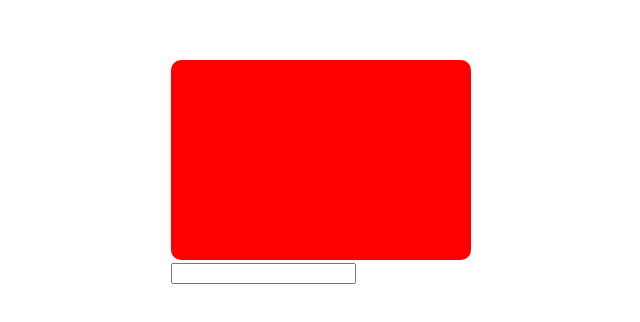
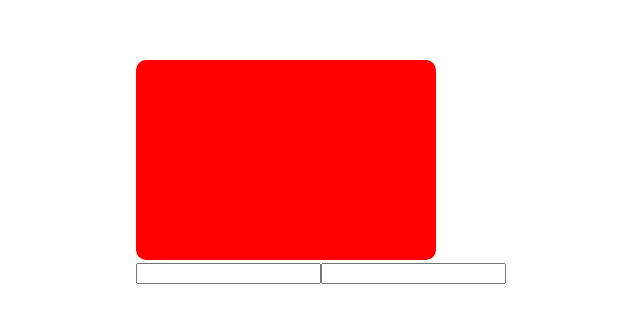
Before and after one commit to iassia/react-playground, a React (Vite) app: page / in a window 1280 px wide. Shown: the part 228-550 px from the top of the page, without its empty margins (319-959 px from the left). Built offline with nearby package versions, Linux system fonts and the light colour scheme.

Commit message:
feat: include card number

```diff
--- a/src/App.tsx
+++ b/src/App.tsx
@@ -8,6 +8,7 @@ enum CardFace {
 
 function App() {
   const [cvv, setCvv] = useState('')
+  const [number, setNumber] = useState('')
   const [toggle, setToggle] = useState(false)
   const cardFace: CardFace = toggle ? CardFace.FRONT : CardFace.BACK
 
@@ -15,9 +16,14 @@ function App() {
     setCvv(event.target.value)
   }
 
+  const handleNumber = (event: React.ChangeEvent<HTMLInputElement>) => {
+    setNumber(event.target.value)
+  }
+
   return (
     <div>
-      <CreditCard cvv={cvv} face={cardFace} />
+      <CreditCard number={number} cvv={cvv} face={cardFace} />
+      <input onChange={handleNumber} value={number} />
       <input
         onFocus={() => setToggle(true)}
         onBlur={() => setToggle(false)}
--- a/src/components/credit-card/CreditCard.tsx
+++ b/src/components/credit-card/CreditCard.tsx
@@ -49,13 +49,14 @@ const FlipCardBodyBack = styled(FlipCardBody)`
 type CreditCardProps = {
   cvv: string
   face: CardFace
+  number: string
 }
 
-const CreditCard = ({ cvv, face }: CreditCardProps) => {
+const CreditCard = ({ cvv, face, number }: CreditCardProps) => {
   return (
     <FlipCard>
       <FlipCardInner face={face}>
-        <FlipCardBodyFront></FlipCardBodyFront>
+        <FlipCardBodyFront>{number}</FlipCardBodyFront>
         <FlipCardBodyBack>{cvv}</FlipCardBodyBack>
       </FlipCardInner>
     </FlipCard>
```
